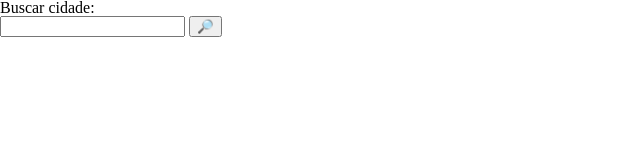
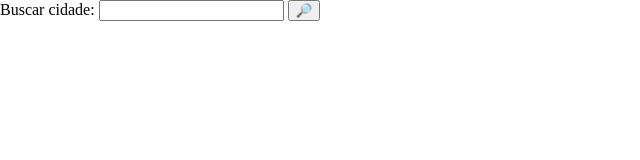
Before and after one commit to Diego-Moreira8/weather-app, a plain HTML site: page index.html in a window 1280 px wide. Shown: the whole page, without its empty margins (0-640 px from the left). Drawn offline with Linux system fonts and the light colour scheme.

Commit message:
Changed legend to label

```diff
--- a/index.html
+++ b/index.html
@@ -10,7 +10,7 @@
   </head>
   <body>
     <form id="city-search-bar">
-      <legend>Buscar cidade:</legend>
+      <label for="city-name">Buscar cidade:</label>
       <input type="text" name="city-name" id="city-name" />
       <button type="submit">🔎</button>
     </form>
```
